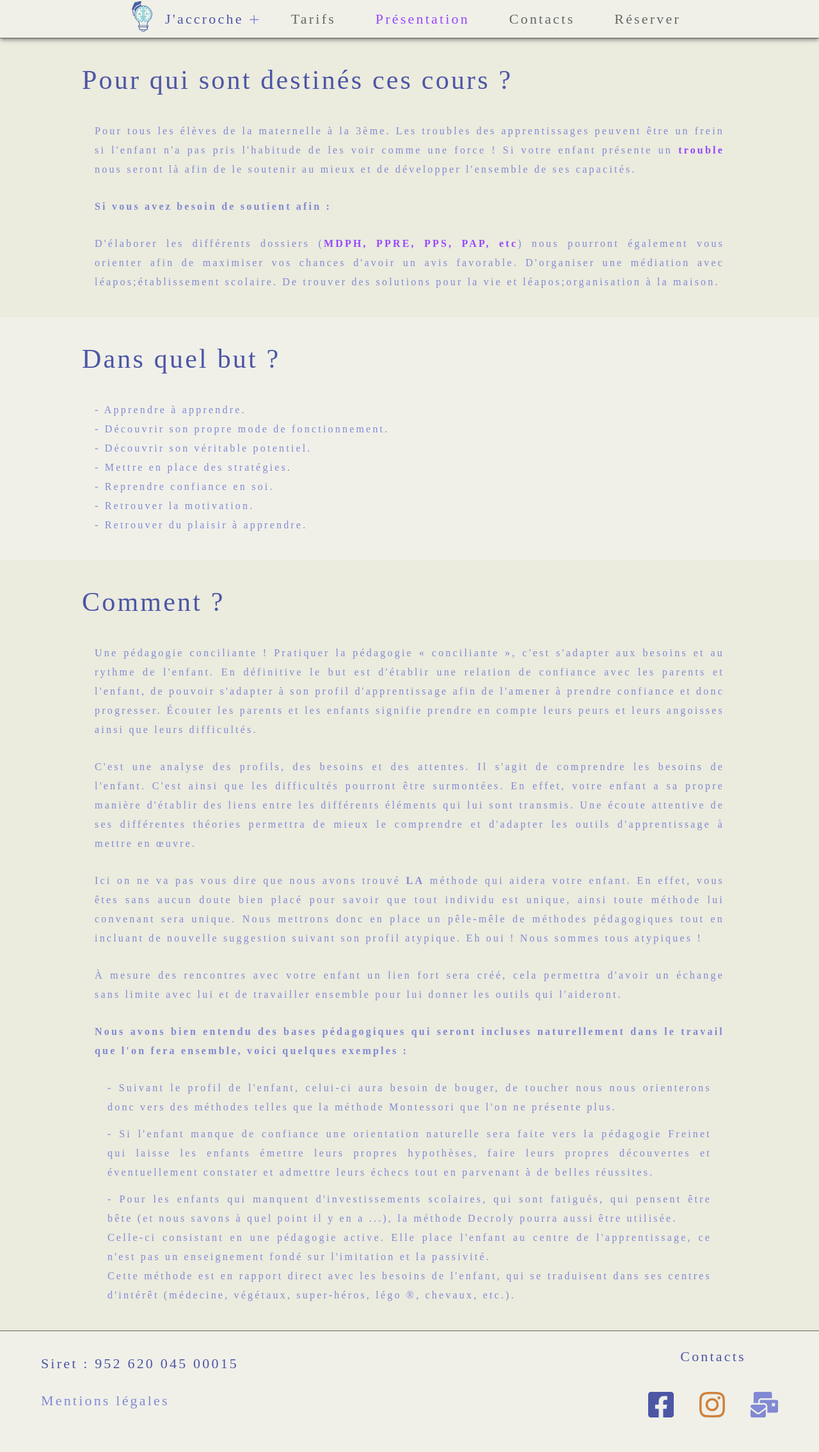
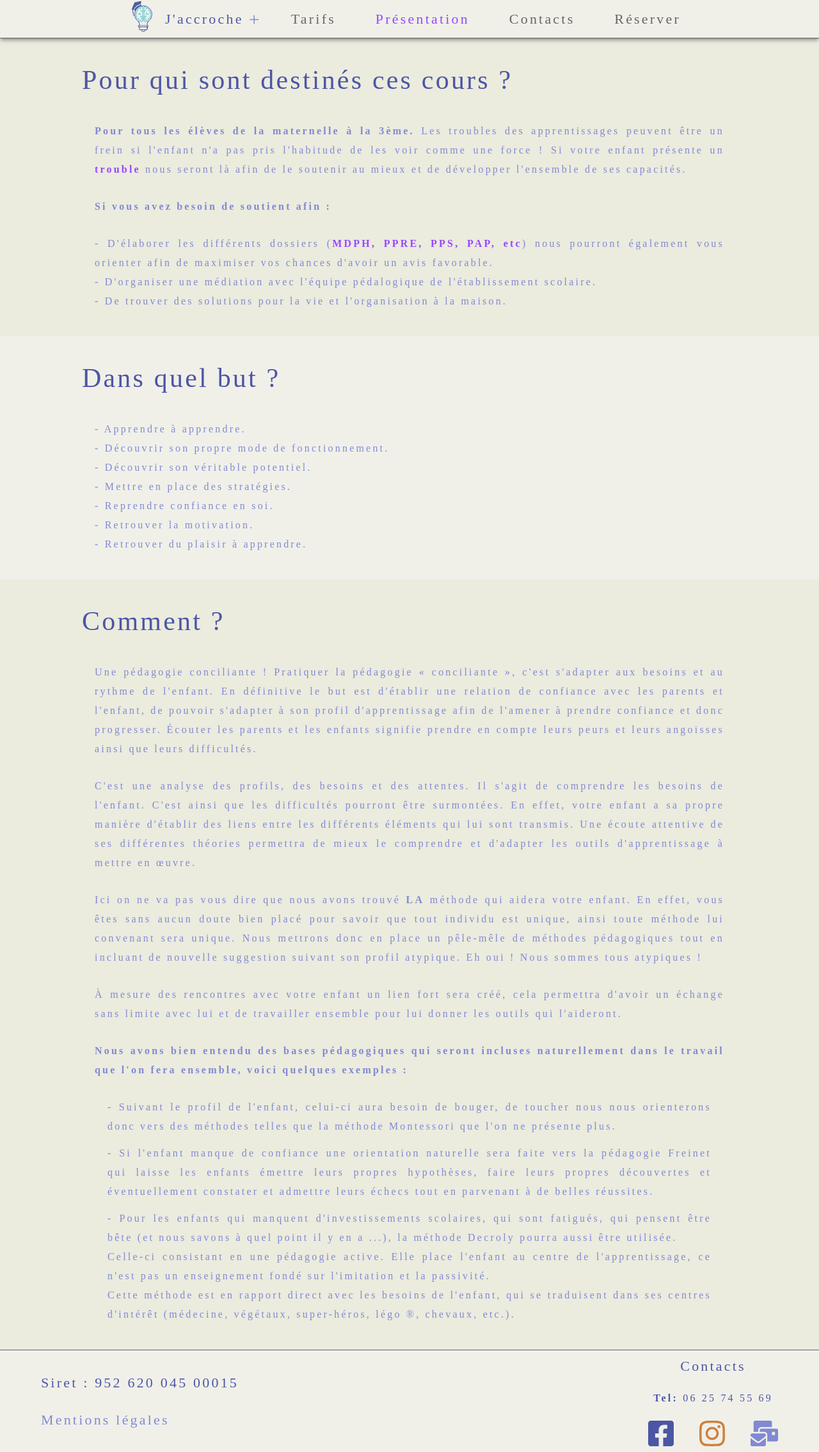
Before and after one commit to DumeGrisoni/booking_student, a React (Vite) app: page /presentation in a window 1280 px wide. Shown: the whole page at 64% size. Before the commit the page ends 2240 px from the top, so only its background shows below. Built offline with nearby package versions, Linux system fonts and the light colour scheme; a web font is replaced by a local one.

Commit message:
fixing bugs ans typos

```diff
--- /dev/null
+++ b/src/Components/Clients/Login.jsx
@@ -0,0 +1,90 @@
+import { supabase } from '../../lib/helpers/supabaseClient';
+import { Auth } from '@supabase/auth-ui-react';
+import { ThemeSupa } from '@supabase/auth-ui-shared';
+
+const Login = () => {
+  const log = async () => {
+    await supabase.auth.signInWithPassword();
+  };
+
+  return (
+    <div>
+      {/* // <div className="mt-7 p-7 flex flex-col justify-center items-center text-primary text-default font-bold">
+    //   <form action="">
+    //     <label htmlFor="email">Adresse Email</label>
+    //     <input
+    //       name="email"
+    //       type="text"
+    //       placeholder="Email"
+    //       className="p-2 border-grey-font border rounded-md w-full mb-7"
+    //     />
+    //     <label htmlFor="password">Mot de passe</label>
+    //     <input
+    //       name="password"
+    //       type="text"
+    //       placeholder="Mot de passe"
+    //       className="p-2 border-grey-font border rounded-md w-full mb-7"
+    //     />
+    //     <button onClick={log}></button>
+    //   </form> */}
+      <Auth
+        supabaseClient={supabase}
+        providers={[]}
+        extend={true}
+        localization={{
+          variables: {
+            sign_in: {
+              email_label: 'Votre adresse Email',
+              email_input_placeholder: 'Votre Email',
+              password_label: 'Votre mot de passe',
+              password_input_placeholder: 'Mot de passe',
+              loading_button_label: 'Connexion ...',
+              button_label: 'Connexion',
+              link_text: 'Vous avez déjà un compte ? Connectez-vous',
+            },
+            forgotten_password: {
+              link_text: 'Mot de passe oublié ?',
+              email_label: 'Adresse Email',
+              password_label: 'Votre mot de passe',
+              email_input_placeholder: 'Votre Email',
+              button_label: 'Envoyez la demande',
+              loading_button_label: 'Envoi de la demande ...',
+              confirmation_text:
+                'Vérifiez vos emails pour restaurer votre mot de passe',
+            },
+            update_password: {
+              password_label: 'Nouveau nouveau mot de passe',
+              password_input_placeholder: 'Nouveau mot de passe',
+              button_label: 'Mettre à jour',
+              loading_button_label: 'Mise à jour du mot de passe ...',
+              confirmation_text: 'Votre mot de passe à été mis a jour',
+            },
+            sign_up: {
+              email_label: 'Adresse Email',
+              password_label: 'Créer un mot de passe',
+              email_input_placeholder: 'Créer votre mot de passe',
+              password_input_placeholder: 'Votre mot de passe',
+              button_label: 'Inscription',
+              loading_button_label: 'Inscription ...',
+              link_text: "Vous n'avez pas encore de compte ? Inscrivez-vous",
+              confirmation_text:
+                "Vérifiez vos emails pour confirmer le lien d'inscription",
+            },
+          },
+        }}
+        appearance={{
+          theme: ThemeSupa,
+          className: {
+            container: ' flex justify-center items-center p-10 ',
+            button: ' px-16 max-w-[200px]',
+          },
+          style: {
+            button: { background: '#4D56A5', color: '#EBEBDE' },
+          },
+        }}
+      />
+    </div>
+  );
+};
+
+export default Login;
--- /dev/null
+++ b/src/Components/Clients/Recover.jsx
@@ -0,0 +1,5 @@
+const Recover = () => {
+  return <div>Recover</div>;
+};
+
+export default Recover;
--- a/src/Components/Footer.jsx
+++ b/src/Components/Footer.jsx
@@ -16,8 +16,11 @@ const Footer = () => {
         </Link>
       </div>
       {/* RIGHT PART > BOTTOM PART */}
-      <div className="flex flex-col gap-5 lg:gap-10 items-center lg:mb-0 mb-5">
+      <div className="flex flex-col gap-3 lg:gap-5 items-center lg:mb-0 mb-5">
         <h2 className="text-primary ">Contacts</h2>
+        <p className="text-default text-primary">
+          <b>Tel:</b> 06 25 74 55 69
+        </p>
         <ul className="flex gap-10">
           <li>
             <Link
--- a/src/Components/Login.jsx
+++ /dev/null
@@ -1,49 +0,0 @@
-import { createClient } from '@supabase/supabase-js';
-import { Auth } from '@supabase/auth-ui-react';
-import { ThemeSupa } from '@supabase/auth-ui-shared';
-
-const supabase = createClient(
-  import.meta.env.VITE_SUPABASE_URL,
-  import.meta.env.VITE_SUPABASE_ANON_KEY
-);
-
-const Login = () => {
-  return (
-    <div>
-      <Auth
-        supabaseClient={supabase}
-        providers={[]}
-        localization={{
-          variables: {
-            sign_in: {
-              email_label: 'Votre adresse Email',
-              email_input_placeholder: 'Votre Email',
-              password_label: 'Votre mot de passe',
-              password_input_placeholder: 'Mot de passe',
-              button_label: 'Connexion',
-              link_text: "Vous n'avez pas encore de compte ? Inscrivez-vous",
-            },
-            forgotten_password: {
-              link_text: 'Mot de passe oublié ?',
-            },
-            sign_up: {
-              link_text: 'Vous avez déjà un compte ? Connectez-vous',
-            },
-          },
-        }}
-        appearance={{
-          theme: ThemeSupa,
-          className: {
-            container: ' flex justify-center items-center p-10 ',
-            button: ' px-16 max-w-[200px]',
-          },
-          style: {
-            button: { background: '#4D56A5', color: '#EBEBDE' },
-          },
-        }}
-      />
-    </div>
-  );
-};
-
-export default Login;
--- /dev/null
+++ b/src/lib/helpers/supabaseClient.js
@@ -0,0 +1,6 @@
+import { createClient } from '@supabase/supabase-js';
+
+export const supabase = createClient(
+  import.meta.env.VITE_SUPABASE_URL,
+  import.meta.env.VITE_SUPABASE_ANON_KEY
+);
--- a/src/pages/Bookings.jsx
+++ b/src/pages/Bookings.jsx
@@ -4,16 +4,11 @@ import Button from '../Components/Button.jsx';
 import BookingForm from '../Components/BookingForm.jsx';
 import Calendar from '../Components/Calendar/Calendar.tsx';
 import { useState, useEffect } from 'react';
-import { createClient } from '@supabase/supabase-js';
-import Login from '../Components/Login.jsx';
+import { supabase } from '../lib/helpers/supabaseClient.js';
+import Login from '../Components/Clients/Login.jsx';
 
 const Bookings = () => {
   const [session, setSession] = useState(null);
-
-  const supabase = createClient(
-    import.meta.env.VITE_SUPABASE_URL,
-    import.meta.env.VITE_SUPABASE_ANON_KEY
-  );
 
   useEffect(() => {
     supabase.auth.getSession().then(({ data: { session } }) => {
--- a/src/pages/Home.jsx
+++ b/src/pages/Home.jsx
@@ -61,7 +61,7 @@ function Home() {
                 rendre heureux d&apos;apprendre de manière efficace.
               </p>
               <p>
-                Je me déplace sur la région bastiaise, Entre Bastia et Casamozza
+                Je me déplace sur la région bastiaise, entre Bastia et Casamozza
                 mais n&apos;hésitez pas à me contacter pour tous renseignements.
               </p>
             </Text>
--- a/src/pages/Presentation.jsx
+++ b/src/pages/Presentation.jsx
@@ -6,10 +6,10 @@ const Presentation = () => {
       <section className="bg-secondary-var-1 h-full px-[2rem] lg:px-[8rem] lg:py-10 py-5 w-full flex flex-col gap-4 lg:gap-7">
         <Text title="Pour qui sont destinés ces cours ?">
           <p>
-            Pour tous les élèves de la maternelle à la 3ème. Les troubles des
-            apprentissages peuvent être un frein si l&apos;enfant n&apos;a pas
-            pris l&apos;habitude de les voir comme une force ! Si votre enfant
-            présente un{' '}
+            <b>Pour tous les élèves de la maternelle à la 3ème.</b> Les troubles
+            des apprentissages peuvent être un frein si l&apos;enfant n&apos;a
+            pas pris l&apos;habitude de les voir comme une force ! Si votre
+            enfant présente un{' '}
             <a
               className="external-link"
               href="https://corsica-dys-tdah.assoconnect.com/page/1467509-quesaco"
@@ -25,7 +25,7 @@ const Presentation = () => {
         <Text>
           <p className="font-bold">Si vous avez besoin de soutient afin :</p>{' '}
           <p>
-            D&apos;élaborer les différents dossiers (
+            - D&apos;élaborer les différents dossiers (
             <a
               className="external-link"
               href="https://www.monparcourshandicap.gouv.fr/scolarite/ppre-pai-pap-pps-en-quoi-consistent-les-differentes-possibilites-dappui-la-scolarisation"
@@ -35,9 +35,10 @@ const Presentation = () => {
               MDPH, PPRE, PPS, PAP, etc
             </a>
             ) nous pourront également vous orienter afin de maximiser vos
-            chances d&apos;avoir un avis favorable. D&apos;organiser une
-            médiation avec léapos;établissement scolaire. De trouver des
-            solutions pour la vie et léapos;organisation à la maison.
+            chances d&apos;avoir un avis favorable.
+            <br />- D&apos;organiser une médiation avec l&apos;équipe
+            pédalogique de l&apos;établissement scolaire. <br />- De trouver des
+            solutions pour la vie et l&apos;organisation à la maison.
           </p>
         </Text>
       </section>
--- a/src/pages/Pricing.jsx
+++ b/src/pages/Pricing.jsx
@@ -19,9 +19,9 @@ const Pricing = () => {
         <PricingContainer
           title="Cours particuliers"
           price="30€"
-          secondPrice="250€"
+          secondPrice="220€"
           hour="1 Heure"
-          secondHour="10 Heures"
+          secondHour="8 Heures"
         >
           <ul className="flex flex-col text-default gap-7">
             <li>- Aide aux devoirs.</li>
@@ -43,7 +43,7 @@ const Pricing = () => {
             <li>- Travailler les notions difficiles.</li>
             <li>- Mettre en place des stratégies.</li>
             <li>- Découvrir son propre mode de fonctionnement.</li>
-            <li>- Une journée par semaine (lundin mardi, jeudi ou vendredi)</li>
+            <li>- Une journée par semaine (lundi, mardi, jeudi ou vendredi)</li>
             <li className="text-bold">
               - Tarif pour 4 journées dans le mois ( 4 heures par jour).
             </li>
```
